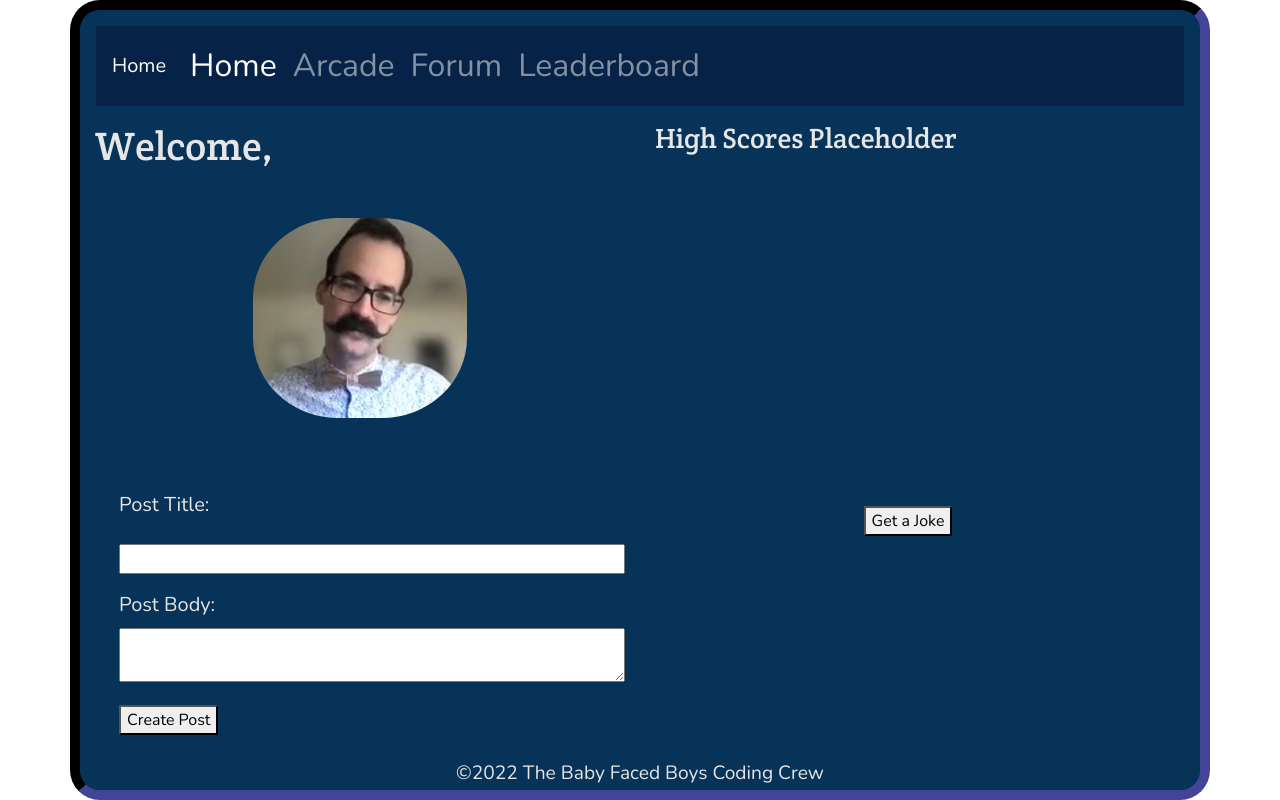
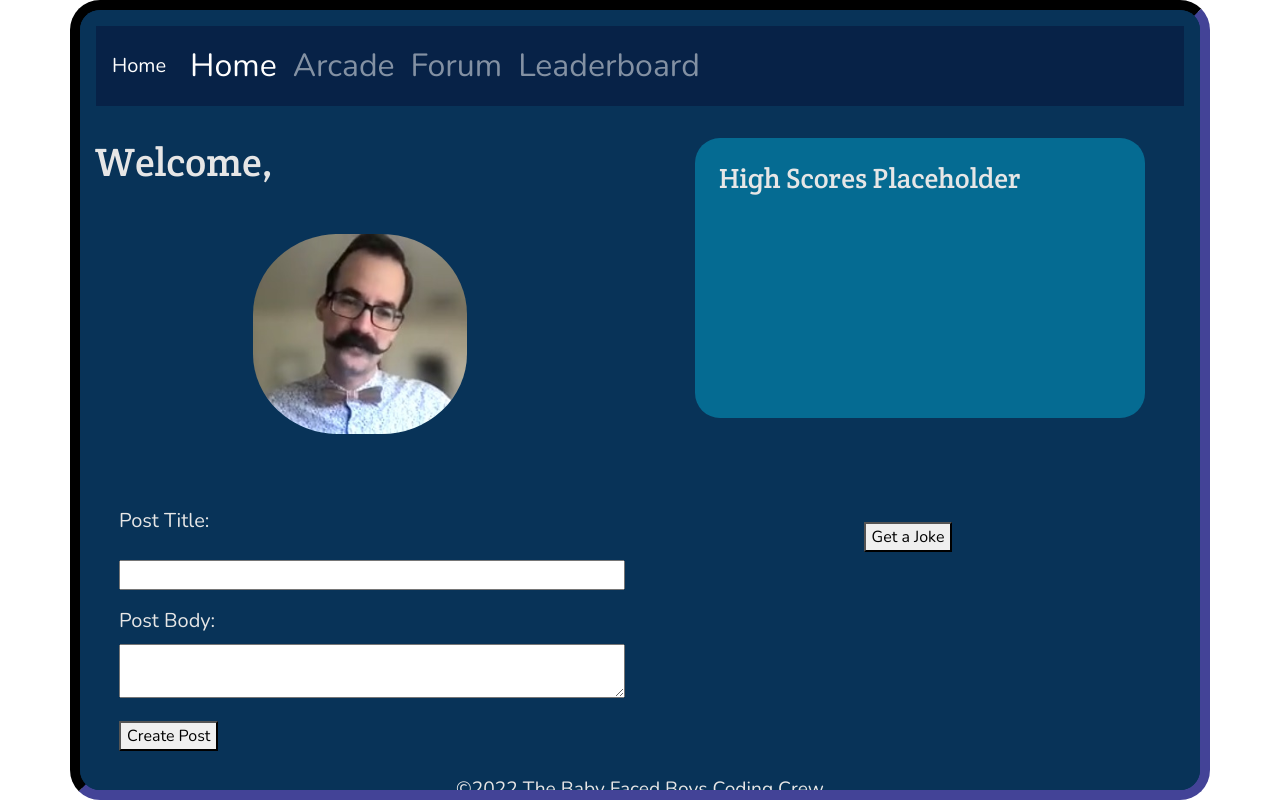
Before and after one commit to bethel-school-of-technology/team-baby-face-boys-frontend, a React (Create React App) app: page /profile in a window 1280 px wide. Built offline with nearby package versions, Linux system fonts and the light colour scheme; no server answers.

Commit message:
Profile Page Layout has finished it's first layout pass

```diff
--- a/src/App.css
+++ b/src/App.css
@@ -254,6 +254,22 @@ input.input {
 
 /* ---------------Profile Page settings------------------ */
 
+.high-scores_profpage {
+    background-color: rgba(0, 213, 255, 0.344);
+    border-radius: 25px;
+    height:35vh;
+    width: 85%;
+}
+
+.prof_backing {
+    background-color: darkviolet;
+}
+
+img.profpic {
+    border-radius: 40%;
+    height: 200px;
+}
+
 .jokeholder {
     height: 150px;
     position: relative;
@@ -268,14 +284,6 @@ input.input {
     background-color: darkviolet;
 } */
 
-.prof_backing {
-    background-color: darkviolet;
-}
-img.profpic {
-    border-radius: 40%;
-    height: 200px;
-}
-
 .row.height {
     height: 400px;
 }
--- a/src/screens/profilepage.js
+++ b/src/screens/profilepage.js
@@ -55,7 +55,7 @@ const Profilepage = () => {
         </div>
       </div>
 
-      <div className="row">
+      <div className="row mt-3">
         <div
           className="col-sm
  mx-auto"
@@ -71,7 +71,7 @@ const Profilepage = () => {
           </div>
         </div>
         <div className="col-sm ">
-          <div>
+          <div className="high-scores_profpage mx-auto  p-4">
             <h3>High Scores Placeholder</h3>
           </div>
         </div>
```
